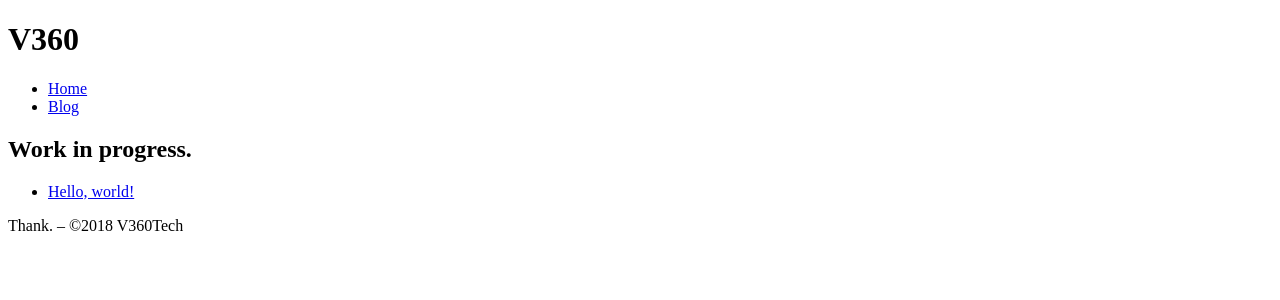
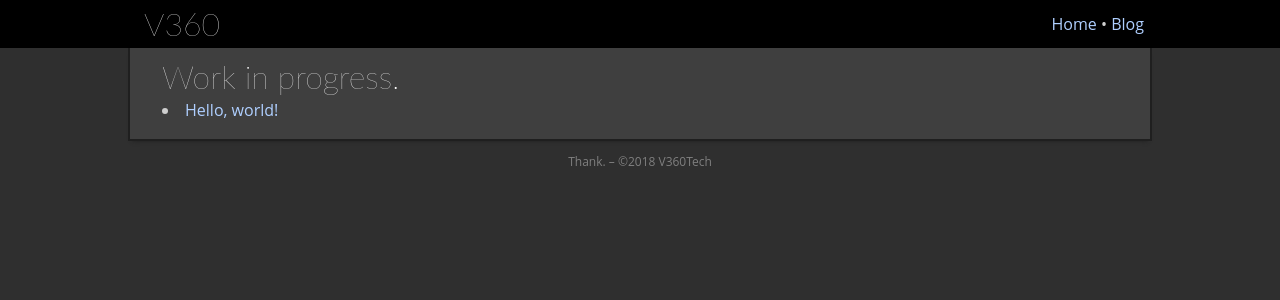
Before and after one commit to TheV360/thev360.github.io, a Jekyll site: the page built from blog/index.html, in a window 1280 px wide. Shown: the top 300 px of the page. Built offline with Jekyll 4.4.1, drawn with Linux system fonts in a browser that asks for light colours.

Commit message:
Fixed awful styling

```diff
--- a/_includes/headTags.html
+++ b/_includes/headTags.html
@@ -1,5 +1,5 @@
 		<meta charset="utf-8" />
         <meta name="viewport" content="width=device-width" />
-        <link rel="stylesheet" href="css/styles.css" />
-		<script src="js/script.js"></script>
-		<link rel="icon" href="favicon.png" />
+        <link rel="stylesheet" href="/css/styles.css" />
+		<script src="/js/script.js"></script>
+		<link rel="icon" href="/favicon.png" />
--- a/_layouts/home.html
+++ b/_layouts/home.html
@@ -3,8 +3,8 @@
 	<head>
 		{% include headTags.html %}
 		<title>V360 &ndash; {{ page.title }}</title>
-		<link rel="stylesheet" href="css/home.css" />
-		<link rel="stylesheet" href="css/showcase.css" />
+		<link rel="stylesheet" href="/css/home.css" />
+		<link rel="stylesheet" href="/css/showcase.css" />
 	</head>
 	<body>
 		{% include header.html %}
```
